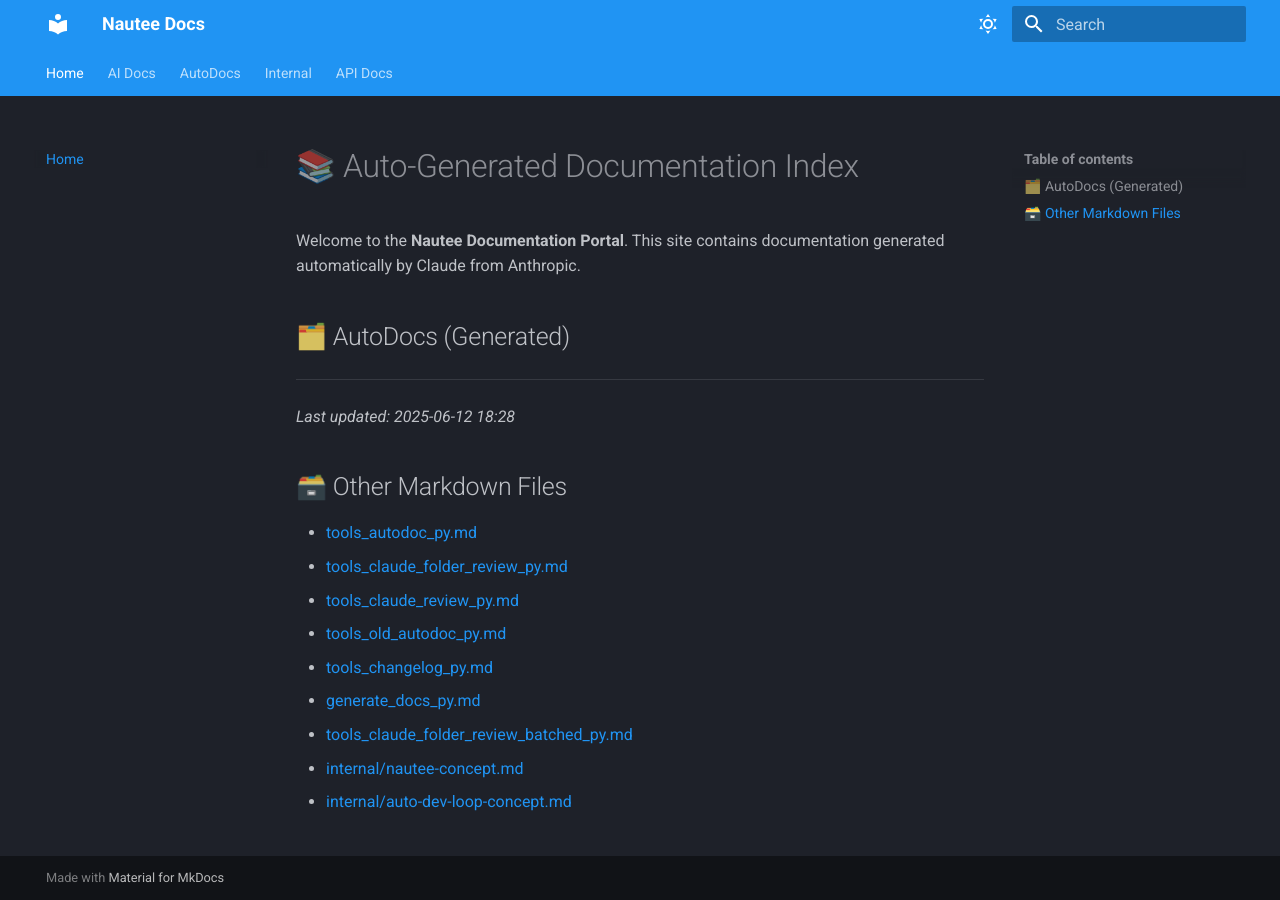
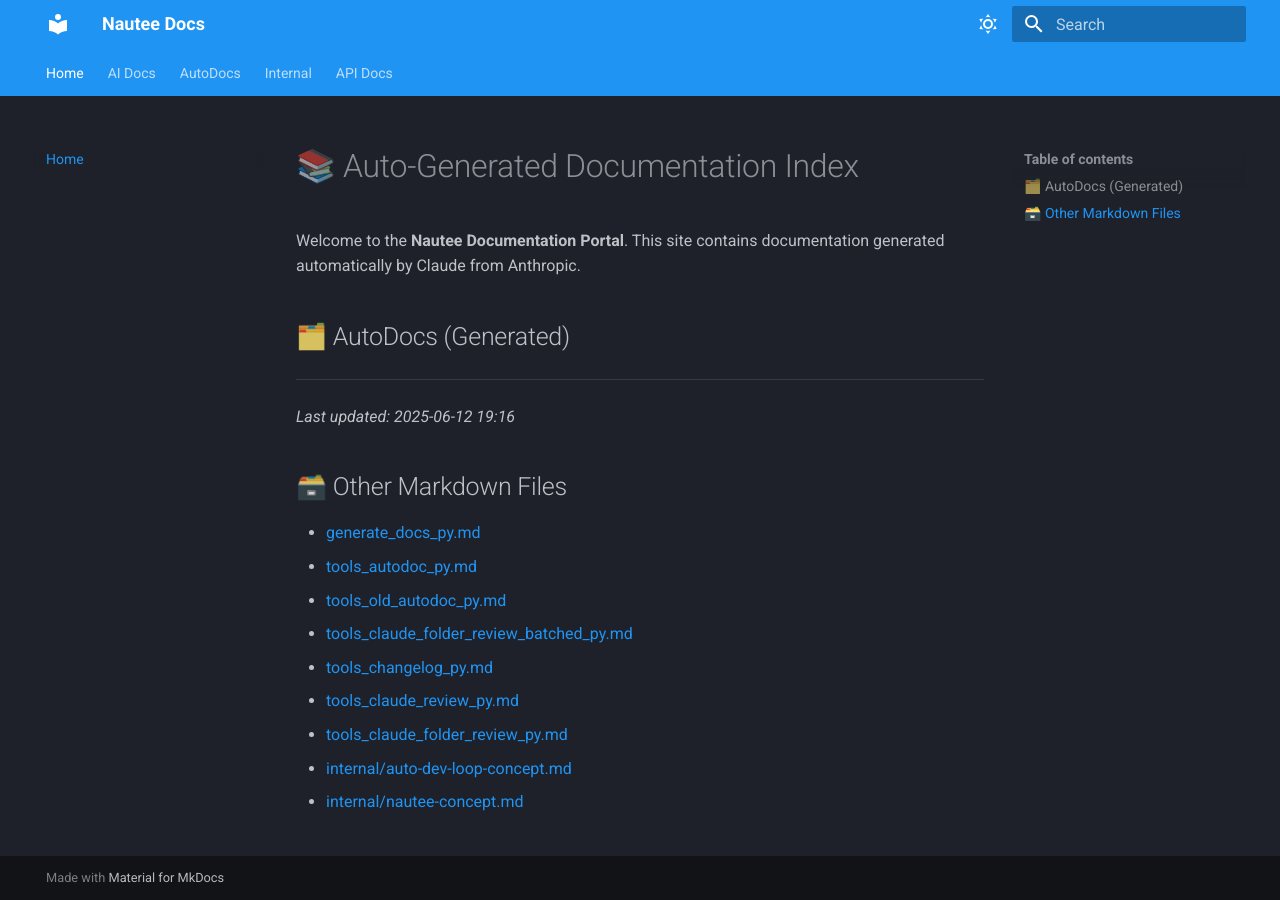
Before and after one commit to 48Nauts-Operator/nautee, an MkDocs documentation site: the page built from docs/index.md, in a window 1280 px wide. Built offline with MkDocs 1.6.1 and Material for MkDocs 9.7.7, drawn with Linux system fonts in a browser that asks for light colours.

```diff
--- a/docs/index.md
+++ b/docs/index.md
@@ -7,16 +7,16 @@ Welcome to the **Nautee Documentation Portal**. This site contains documentation
 
 ---
 
-_Last updated: 2025-06-12 18:28_
+_Last updated: 2025-06-12 19:16_
 
 ## 🗃️ Other Markdown Files
 
+- [generate_docs_py.md](generate_docs_py.md)
 - [tools_autodoc_py.md](tools_autodoc_py.md)
+- [tools_old_autodoc_py.md](tools_old_autodoc_py.md)
+- [tools_claude_folder_review_batched_py.md](tools_claude_folder_review_batched_py.md)
+- [tools_changelog_py.md](tools_changelog_py.md)
+- [tools_claude_review_py.md](tools_claude_review_py.md)
 - [tools_claude_folder_review_py.md](tools_claude_folder_review_py.md)
-- [tools_claude_review_py.md](tools_claude_review_py.md)
-- [tools_old_autodoc_py.md](tools_old_autodoc_py.md)
-- [tools_changelog_py.md](tools_changelog_py.md)
-- [generate_docs_py.md](generate_docs_py.md)
-- [tools_claude_folder_review_batched_py.md](tools_claude_folder_review_batched_py.md)
+- [internal/auto-dev-loop-concept.md](internal/auto-dev-loop-concept.md)
 - [internal/nautee-concept.md](internal/nautee-concept.md)
-- [internal/auto-dev-loop-concept.md](internal/auto-dev-loop-concept.md)
```
